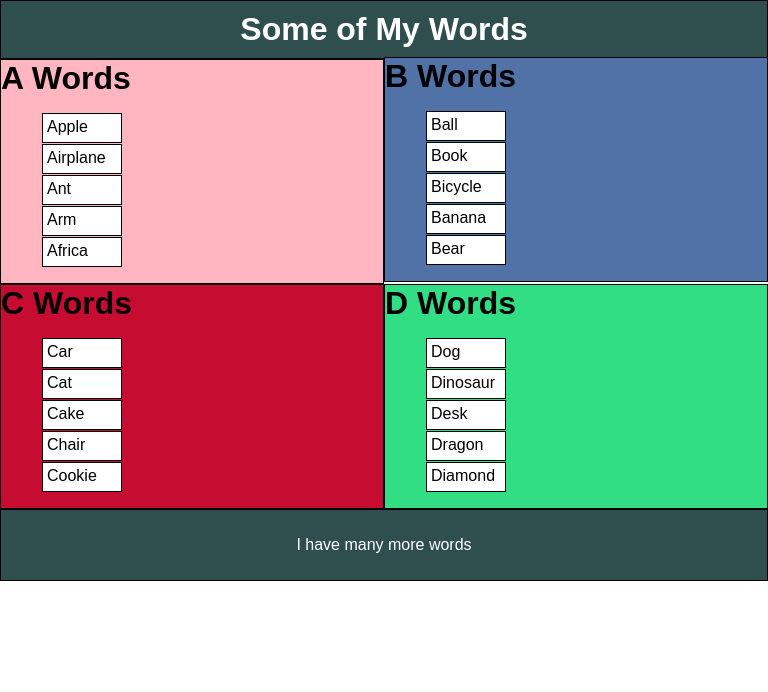
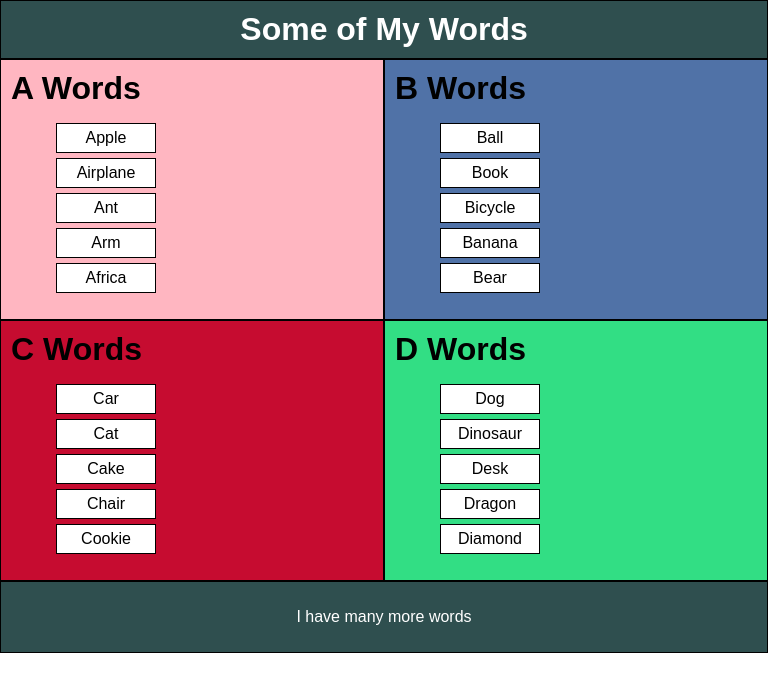
Before and after one commit to ericaatann/HW4-CS2250, a plain HTML site: page index.html in a window 768 px wide. Drawn offline with Linux system fonts and the light colour scheme.

Commit message:
Add files via upload

```diff
--- a/index.html
+++ b/index.html
@@ -19,6 +19,17 @@
             <li>Ant</li>
             <li>Arm</li>
             <li>Africa</li>
+        </ul>
+    </div>
+
+    <div class="set" id="Bdiv">
+        <h1>B Words</h1>
+        <ul>
+            <li>Ball</li>
+            <li>Book</li>
+            <li>Bicycle</li>
+            <li>Banana</li>
+            <li>Bear</li>
         </ul>
     </div>
 
@@ -44,16 +55,6 @@
         </ul>
     </div>
 
-    <div class="set" id="Bdiv">
-        <h1>B Words</h1>
-        <ul>
-            <li>Ball</li>
-            <li>Book</li>
-            <li>Bicycle</li>
-            <li>Banana</li>
-            <li>Bear</li>
-        </ul>
-    </div>
 
     <div id="MyFoot">
         <p>I have many more words</p>
--- a/style.css
+++ b/style.css
@@ -31,13 +31,14 @@ ul {
 }
 
 li {
-	width: 80px;
+	width: 100px;
 	height: 30px;
-	margin: 1px;
-	padding: 4px;
+	margin: 5px;
+	padding: 5px;
 	transition: 0.3s;
 	background-color: white;
 	border: 1px solid black;
+	text-align: center;
 }
 
 li:hover {
@@ -104,33 +105,32 @@ li:hover {
 
 	#Bdiv {
 		width: 25%;
-		float: left;
+		float: right;
 	}
 }
 
 /* Tablet layout */
 @media only screen and (min-width: 768px) and (max-width: 1024px) {
-	#Adiv {
-		width: 50%;
+    .set {
+        width: 50%;
+        float: left;
+        box-sizing: border-box;
+        padding: 10px;
+    }
+    #Adiv, #Bdiv {
+        width: 50%;
+        float: left;
+    }
+    #Cdiv, #Ddiv {
+        clear: both;
 		float: left;
-	}
+    }
+	#Bdiv {
+        clear: right;
+    }
 
-	#Bdiv {
-		width: 50%;
-		float: right;
-		margin-top: -58.9%;
-	}
-
-	#Cdiv {
-		width: 50%;
-		float: left;
-		clear: left;
-	}
-
-	#Ddiv {
-		width: 50%;
-		float: right;
-		clear: right;
+	#Ddiv{
+		clear:right
 	}
 }
 
```
